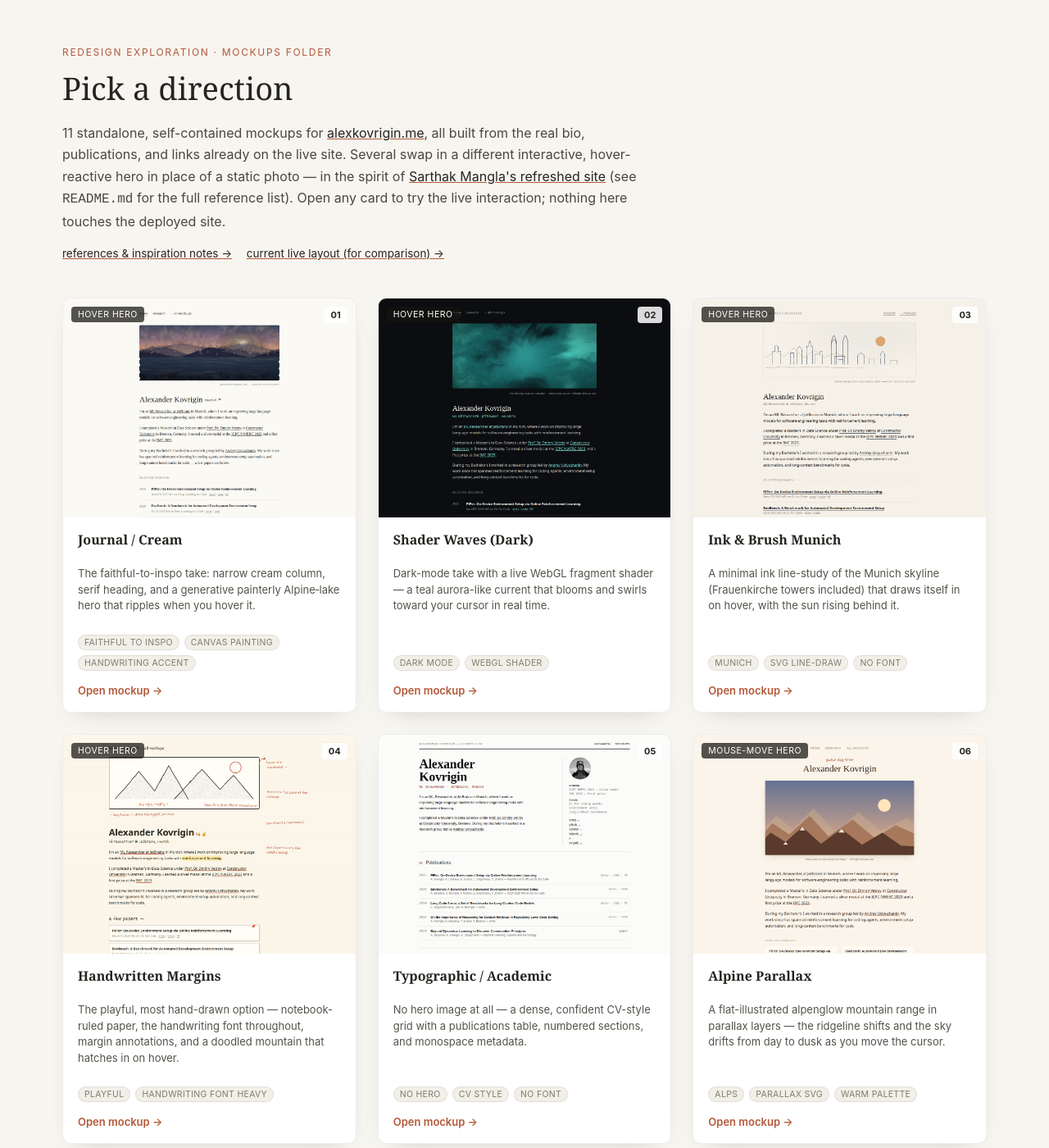
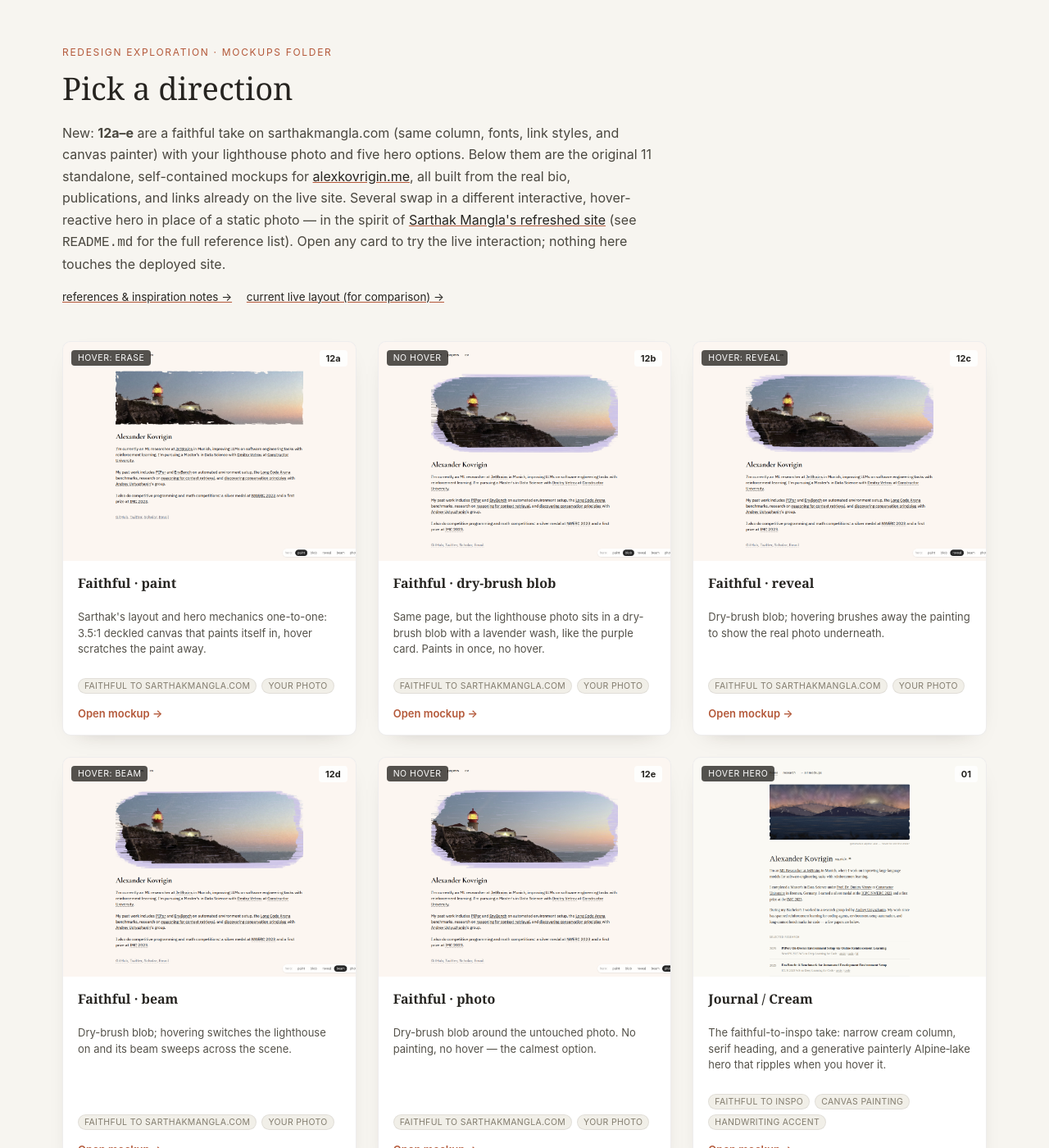
Before and after one commit to waleko/waleko.github.io, a Jekyll site: the page mockups/index.html, which Jekyll copies as it is, in a window 1280 px wide and 1400 px high. Shown: the whole window at 82% size. Built offline with Jekyll 4.4.1, drawn with Linux system fonts in a browser that asks for light colours.

Commit message:
Add faithful sarthakmangla.com mockup with lighthouse hero and five hero options
Co-authored-by: Alexander Kovrigin <inbox@alexkovrigin.me>

```diff
--- a/mockups/index.html
+++ b/mockups/index.html
@@ -95,7 +95,7 @@
   <header>
     <div class="kicker">Redesign exploration · mockups folder</div>
     <h1>Pick a direction</h1>
-    <p>11 standalone, self-contained mockups for <a href="https://alexkovrigin.me">alexkovrigin.me</a>, all built from the real bio, publications, and links already on the live site. Several swap in a different interactive, hover-reactive hero in place of a static photo — in the spirit of <a href="https://x.com/msarthak29/status/2122150994897518721">Sarthak Mangla's refreshed site</a> (see <code>README.md</code> for the full reference list). Open any card to try the live interaction; nothing here touches the deployed site.</p>
+    <p>New: <strong>12a–e</strong> are a faithful take on sarthakmangla.com (same column, fonts, link styles, and canvas painter) with your lighthouse photo and five hero options. Below them are the original 11 standalone, self-contained mockups for <a href="https://alexkovrigin.me">alexkovrigin.me</a>, all built from the real bio, publications, and links already on the live site. Several swap in a different interactive, hover-reactive hero in place of a static photo — in the spirit of <a href="https://x.com/msarthak29/status/2122150994897518721">Sarthak Mangla's refreshed site</a> (see <code>README.md</code> for the full reference list). Open any card to try the live interaction; nothing here touches the deployed site.</p>
     <div class="meta-links">
       <a href="README.md">references &amp; inspiration notes →</a>
       <a href="../_layouts/default.html">current live layout (for comparison) →</a>
@@ -103,6 +103,66 @@
   </header>
 
   <div class="grid">
+
+    <div class="card">
+      <a class="wrapper-link" href="v12-sarthak-faithful/index.html?hero=paint">
+        <div class="thumb"><span class="num">12a</span><span class="badge">hover: erase</span><img src="screenshots/v12-paint-desktop.png" alt="v12 paint thumbnail"></div>
+        <div class="card-body">
+          <h2>Faithful · paint</h2>
+          <p class="tagline">Sarthak's layout and hero mechanics one-to-one: 3.5:1 deckled canvas that paints itself in, hover scratches the paint away.</p>
+          <div class="tags"><span class="tag">faithful to sarthakmangla.com</span><span class="tag">your photo</span></div>
+          <span class="open">Open mockup →</span>
+        </div>
+      </a>
+    </div>
+
+    <div class="card">
+      <a class="wrapper-link" href="v12-sarthak-faithful/index.html?hero=blob">
+        <div class="thumb"><span class="num">12b</span><span class="badge">no hover</span><img src="screenshots/v12-blob-desktop.png" alt="v12 blob thumbnail"></div>
+        <div class="card-body">
+          <h2>Faithful · dry-brush blob</h2>
+          <p class="tagline">Same page, but the lighthouse photo sits in a dry-brush blob with a lavender wash, like the purple card. Paints in once, no hover.</p>
+          <div class="tags"><span class="tag">faithful to sarthakmangla.com</span><span class="tag">your photo</span></div>
+          <span class="open">Open mockup →</span>
+        </div>
+      </a>
+    </div>
+
+    <div class="card">
+      <a class="wrapper-link" href="v12-sarthak-faithful/index.html?hero=reveal">
+        <div class="thumb"><span class="num">12c</span><span class="badge">hover: reveal</span><img src="screenshots/v12-reveal-desktop.png" alt="v12 reveal thumbnail"></div>
+        <div class="card-body">
+          <h2>Faithful · reveal</h2>
+          <p class="tagline">Dry-brush blob; hovering brushes away the painting to show the real photo underneath.</p>
+          <div class="tags"><span class="tag">faithful to sarthakmangla.com</span><span class="tag">your photo</span></div>
+          <span class="open">Open mockup →</span>
+        </div>
+      </a>
+    </div>
+
+    <div class="card">
+      <a class="wrapper-link" href="v12-sarthak-faithful/index.html?hero=beam">
+        <div class="thumb"><span class="num">12d</span><span class="badge">hover: beam</span><img src="screenshots/v12-beam-desktop.png" alt="v12 beam thumbnail"></div>
+        <div class="card-body">
+          <h2>Faithful · beam</h2>
+          <p class="tagline">Dry-brush blob; hovering switches the lighthouse on and its beam sweeps across the scene.</p>
+          <div class="tags"><span class="tag">faithful to sarthakmangla.com</span><span class="tag">your photo</span></div>
+          <span class="open">Open mockup →</span>
+        </div>
+      </a>
+    </div>
+
+    <div class="card">
+      <a class="wrapper-link" href="v12-sarthak-faithful/index.html?hero=photo">
+        <div class="thumb"><span class="num">12e</span><span class="badge">no hover</span><img src="screenshots/v12-photo-desktop.png" alt="v12 photo thumbnail"></div>
+        <div class="card-body">
+          <h2>Faithful · photo</h2>
+          <p class="tagline">Dry-brush blob around the untouched photo. No painting, no hover — the calmest option.</p>
+          <div class="tags"><span class="tag">faithful to sarthakmangla.com</span><span class="tag">your photo</span></div>
+          <span class="open">Open mockup →</span>
+        </div>
+      </a>
+    </div>
 
     <div class="card">
       <a class="wrapper-link" href="v1-journal-cream/index.html">
```
Also changed, not shown: mockups/README.md (+20 -0 lines), mockups/v12-sarthak-faithful/index.html (added, +419 -0 lines), mockups/screenshots/v12-beam-desktop.png (added), mockups/screenshots/v12-beam-hover.png (added), mockups/screenshots/v12-blob-desktop.png (added), mockups/screenshots/v12-blob-mobile.png (added), mockups/screenshots/v12-paint-desktop.png (added), mockups/screenshots/v12-paint-hover.png (added), mockups/screenshots/v12-photo-desktop.png (added), mockups/screenshots/v12-reveal-desktop.png (added), mockups/screenshots/v12-reveal-hover.png (added), mockups/v12-sarthak-faithful/hero-lighthouse.jpg (added).
